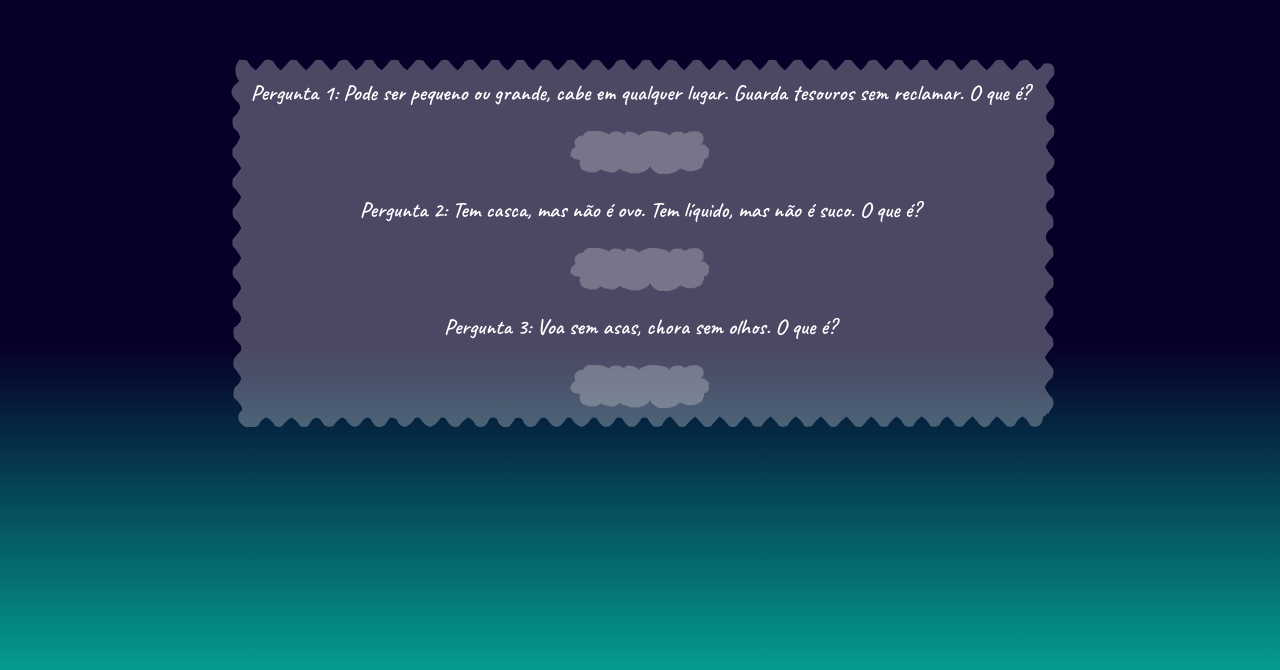
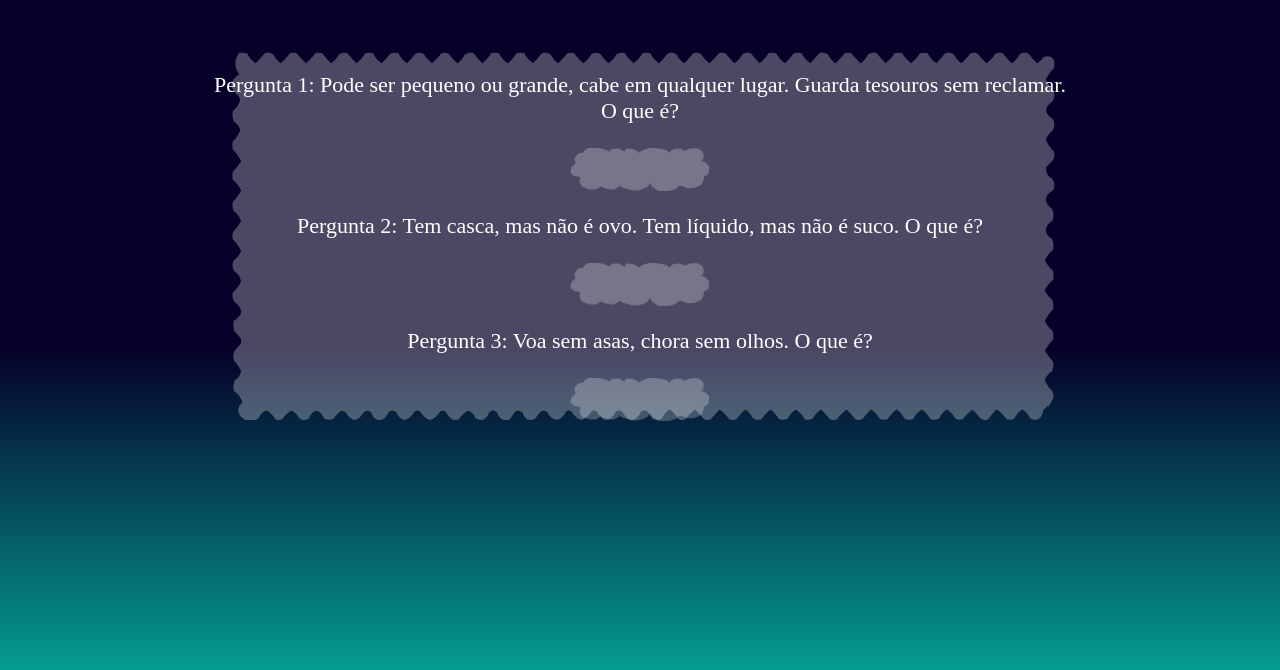
Before and after one commit to RMTCodes/Site-de-charadas, a plain HTML site: page index.html in a window 1280 px wide. Shown: the part 130-800 px from the top of the page. Drawn offline with Linux system fonts and the light colour scheme; a web font is replaced by a local one.

Commit message:
Tentando arrumar problemas com as fontes de novo 2
Sugestões de colegas do grupo de programação

```diff
--- a/style.css
+++ b/style.css
@@ -1,6 +1,6 @@
 @font-face {
   font-family:"Caveat";
-  src: url('static/Caveat-SemiBold.ttf')
+  src: url('static\Caveat-SemiBold.ttf')
 }
 
 h1, h2, p {
```
